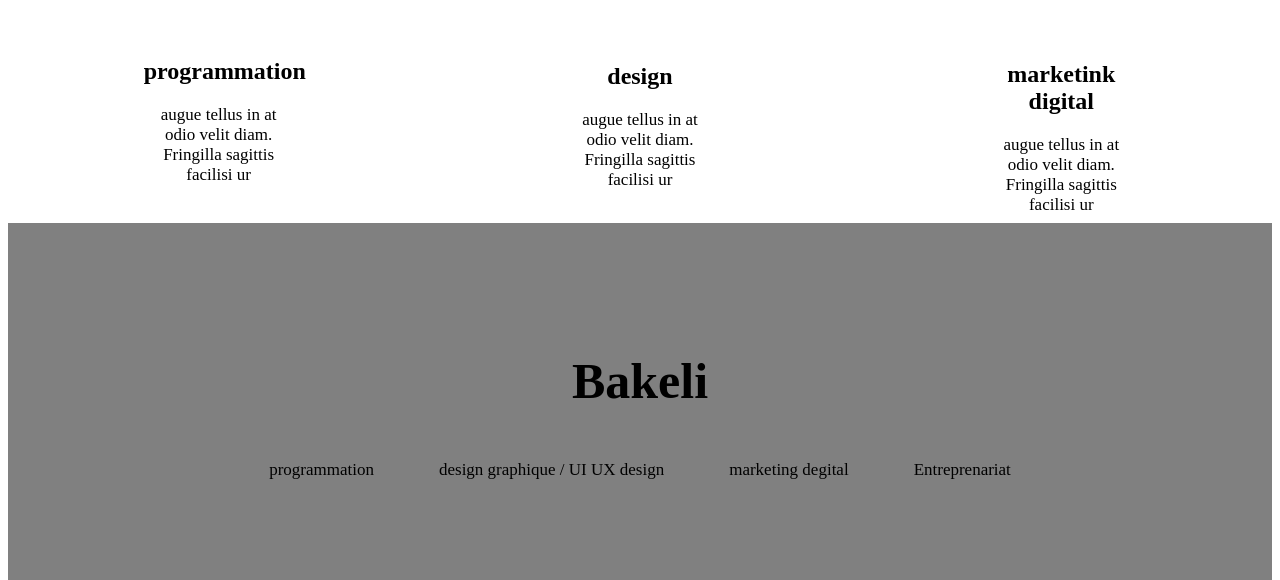
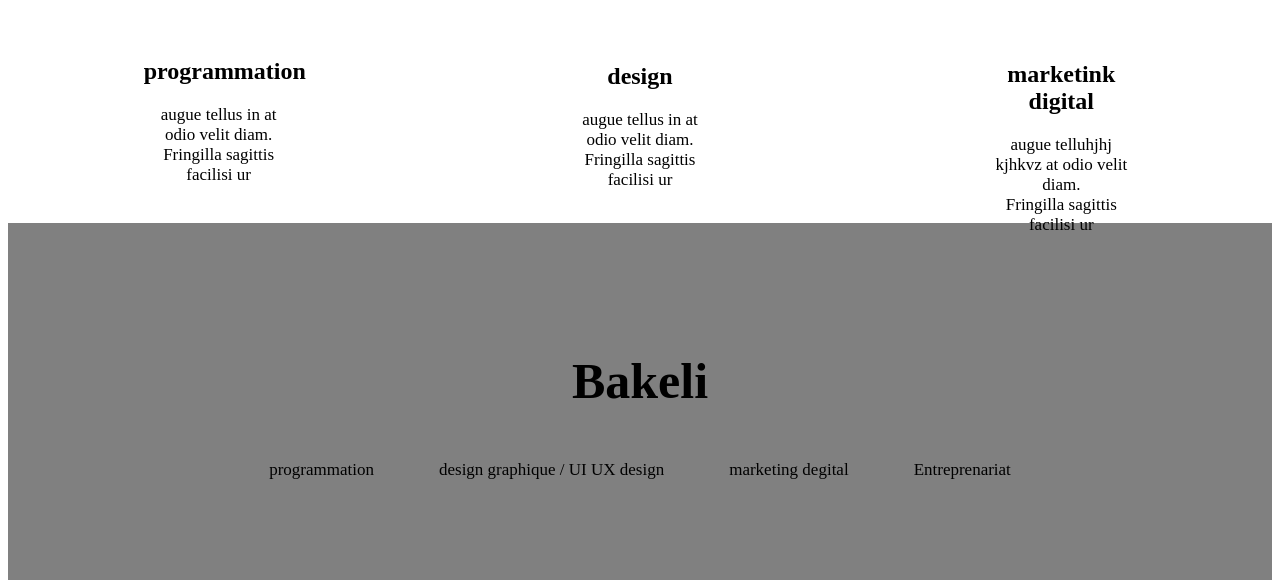
Before and after one commit to thierno-ba04/site-en-ligne, a plain HTML site: page index.html in a window 1280 px wide. Shown: the part 960-1540 px from the top of the page. Drawn offline with Linux system fonts and the light colour scheme.

Commit message:
site-en-ligne

```diff
--- a/index.html
+++ b/index.html
@@ -41,7 +41,7 @@
                             <div class="iconimg">
                              <img src="img-landing/digital-marketing 2.png" alt="">
                                 <h2>marketink digital </h2>
-                                  <p>augue tellus in at  odio velit diam. <br>Fringilla sagittis facilisi ur </p>
+                                  <p>augue telluhjhj kjhkvz at  odio velit diam. <br>Fringilla sagittis facilisi ur </p>
                          </div>
                      </div>
                        <div class="bakeli2">
```
